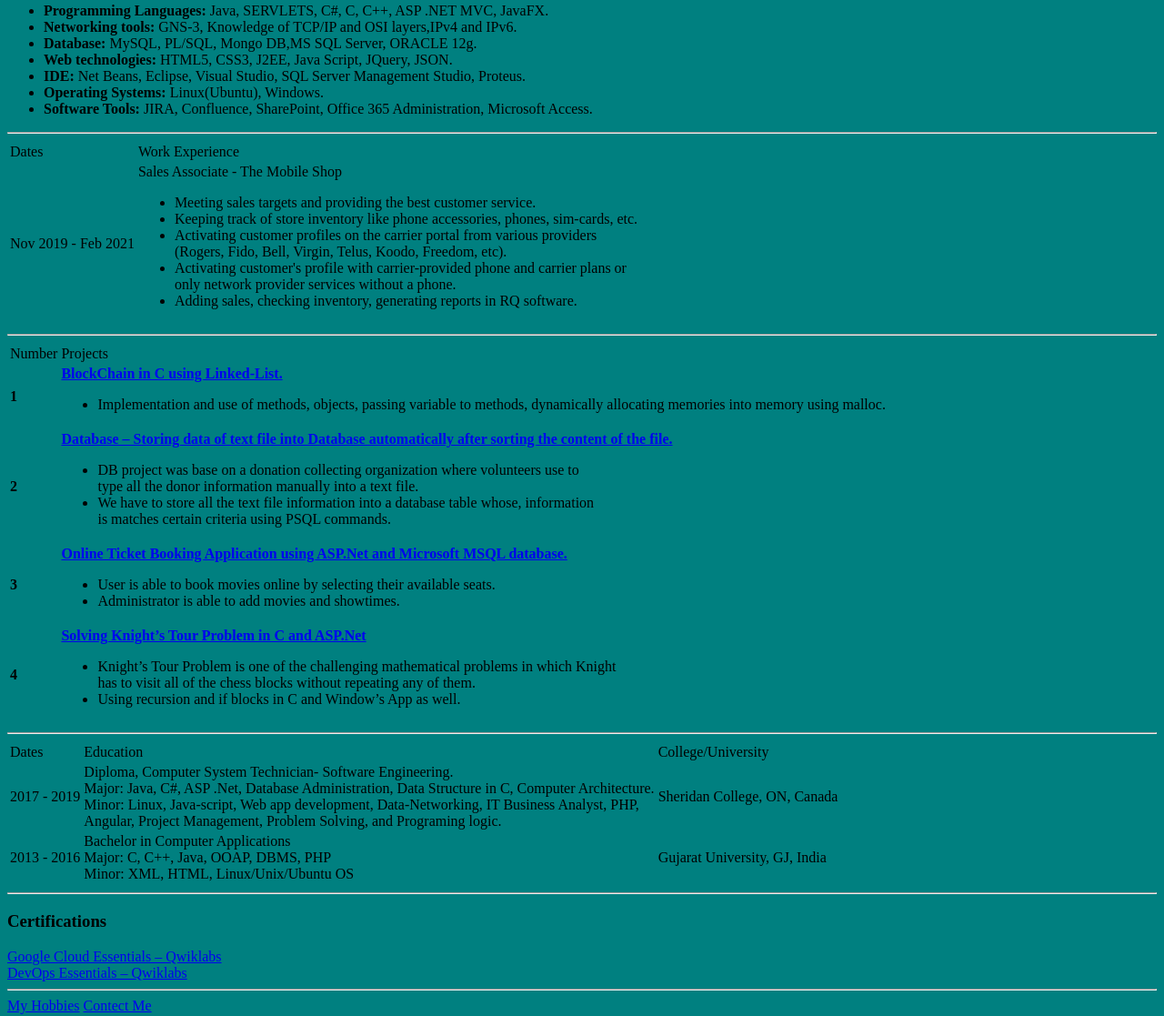
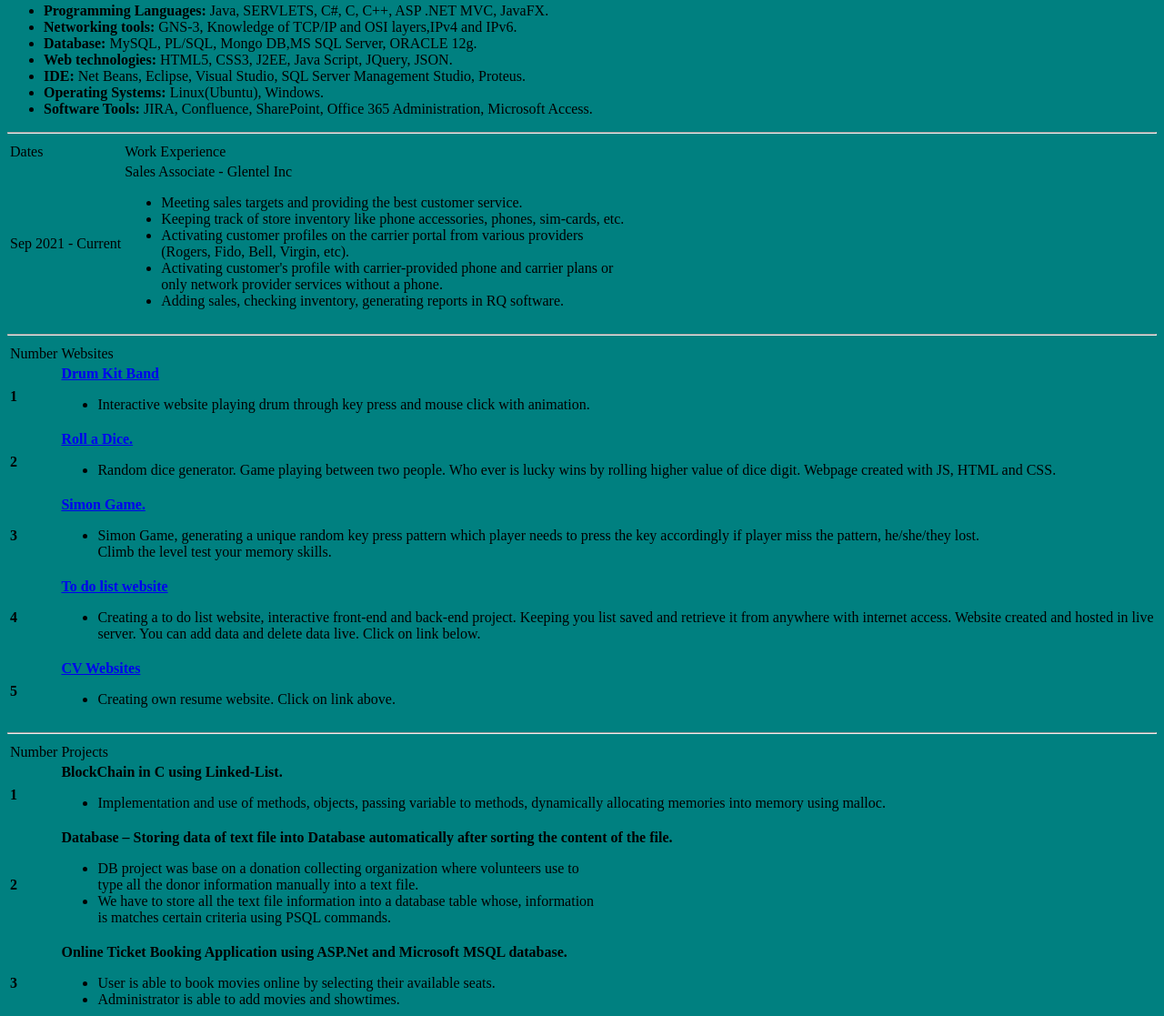
Before and after one commit to patelbimal5/cv, a plain HTML site: page index.html in a window 1280 px wide. Shown: the part 508-1625 px from the top of the page at 91% size. Drawn offline with Linux system fonts and the light colour scheme.

Commit message:
editing content

```diff
--- a/index.html
+++ b/index.html
@@ -2,7 +2,7 @@
 <html lang="en" dir="ltr">
   <head>
     <meta charset="utf-8">
-    <title></title>
+    <title>CV Plain HTML</title>
   </head>
   <body style="background-color:teal;">
 
@@ -110,12 +110,12 @@
       </thead>
       <tbody>
         <tr>
-          <td>Nov 2019 - Feb 2021</td>
-          <td>Sales Associate - The Mobile Shop
+          <td>Sep 2021 - Current</td>
+          <td>Sales Associate - Glentel Inc
             <ul>
               <li>Meeting sales targets and providing the best customer service.</li>
               <li>Keeping track of store inventory like phone accessories, phones, sim-cards, etc. </li>
-              <li>Activating customer profiles on the carrier portal from various providers <br> (Rogers, Fido, Bell, Virgin, Telus, Koodo, Freedom, etc). </li>
+              <li>Activating customer profiles on the carrier portal from various providers <br> (Rogers, Fido, Bell, Virgin, etc). </li>
               <li>Activating customer's profile with carrier-provided phone and carrier plans or <br> only network provider services without a phone. </li>
               <li>Adding sales, checking inventory, generating reports in RQ software.</li>
             </ul>
@@ -133,13 +133,77 @@
       <thead>
         <tr>
           <td>Number</td>
+          <td>Websites</td>
+        </tr>
+      </thead>
+      <tbody>
+        <tr>
+         <td><strong>1</strong></td>
+         <td> <strong> <a href="https://patelbimal5.github.io/DrumKit/">Drum Kit Band</a></strong>
+           <ul>
+             <li>Interactive website playing drum through key press and mouse click with animation.</li>
+           </ul>
+         </td>
+        </tr>
+
+        <tr>
+         <td><strong>2</strong></td>
+         <td> <strong> <a href="https://patelbimal5.github.io/DiceGameChallenge/">Roll a Dice.</a></strong>
+           <ul>
+             <li>Random dice generator. Game playing between two people. Who ever is lucky wins by rolling higher value of dice digit. Webpage created with JS, HTML and CSS.</li>
+            </ul>
+         </td>
+        </tr>
+
+        <tr>
+          <td><strong>3</strong></td>
+          <td>
+            <strong> <a href="https://patelbimal5.github.io/SimonGame/">Simon Game.</a></strong>
+            <ul>
+              <li>Simon Game, generating a unique random key press pattern which player needs to press the key accordingly if player miss the pattern, he/she/they lost. <br> Climb the level test your memory skills.</li>
+              </ul>
+          </td>
+        </tr>
+
+        <tr>
+          <td><strong>4</strong></td>
+          <td>
+            <strong> <a href="https://arcane-headland-24648.herokuapp.com/">	To do list website</a></strong>
+            <ul>
+              <li>Creating a to do list website, interactive front-end and back-end project. Keeping you list saved and retrieve it from anywhere with internet access.
+            Website created and hosted in live server. You can add data and delete data live. Click on link below.</li>
+            </ul>
+          </td>
+        </tr>
+
+        <tr>
+          <td><strong>5</strong></td>
+          <td>
+            <strong> <a href="https://patelbimal5.github.io/cv3/">	CV Websites </a></strong>
+            <ul>
+              <li>Creating own resume website. Click on link above.</li>
+            </ul>
+          </td>
+        </tr>
+
+      </tbody>      <tfoot>
+
+      </tfoot>
+    </table>
+
+    <hr>
+
+    <table>
+      <thead>
+        <tr>
+          <td>Number</td>
           <td>Projects</td>
         </tr>
       </thead>
       <tbody>
         <tr>
          <td><strong>1</strong></td>
-         <td> <strong> <a href="#">BlockChain in C using Linked-List.</a></strong>
+         <td> <strong> BlockChain in C using Linked-List.</strong>
            <ul>
              <li>Implementation and use of methods, objects, passing variable to methods, dynamically allocating memories into memory using malloc.</li>
            </ul>
@@ -148,7 +212,7 @@
 
         <tr>
          <td><strong>2</strong></td>
-         <td> <strong> <a href="#">Database – Storing data of text file into Database automatically after sorting the content of the file.</a></strong>
+         <td> <strong> Database – Storing data of text file into Database automatically after sorting the content of the file.</strong>
            <ul>
              <li>DB project was base on a donation collecting organization where volunteers use to <br>
               type all the donor information manually into a text file.</li>
@@ -162,7 +226,7 @@
         <tr>
           <td><strong>3</strong></td>
           <td>
-            <strong> <a href="#">Online Ticket Booking Application using ASP.Net and Microsoft MSQL database.</a></strong>
+            <strong> Online Ticket Booking Application using ASP.Net and Microsoft MSQL database.</strong>
             <ul>
               <li>User is able to book movies online by selecting their available seats.</li>
               <li>Administrator is able to add movies and showtimes.</li>
@@ -173,7 +237,7 @@
         <tr>
           <td><strong>4</strong></td>
           <td>
-            <strong> <a href="#">	Solving Knight’s Tour Problem in C and ASP.Net</a></strong>
+            <strong> 	Solving Knight’s Tour Problem in C and ASP.Net</strong>
             <ul>
               <li>Knight’s Tour Problem is one of the challenging mathematical problems in which Knight <br>
                  has to visit all of the chess blocks without repeating any of them.</li>
@@ -222,13 +286,16 @@
 
     <hr>
     <h3>Certifications</h3>
-    <a href="https://www.qwiklabs.com/public_profiles/08c752ec-da55-4021-b843-8ef8d2b8a9fe">Google Cloud Essentials – Qwiklabs</a> <br>
-    <a href="https://www.qwiklabs.com/public_profiles/08c752ec-da55-4021-b843-8ef8d2b8a9fe">DevOps Essentials – Qwiklabs</a>
+    <a href="https://www.udemy.com/certificate/UC-f7199e84-21d8-417e-8d97-79794487e638/" target="_blank">Web Development – Udemy</a> <br>
+    <a href="https://www.qwiklabs.com/public_profiles/08c752ec-da55-4021-b843-8ef8d2b8a9fe" target="_blank">Google Cloud Essentials – Qwiklabs</a> <br>
+    <a href="https://www.qwiklabs.com/public_profiles/08c752ec-da55-4021-b843-8ef8d2b8a9fe" target="_blank">DevOps Essentials – Qwiklabs</a>
 
     <hr>
 
-    <a href="#">My Hobbies</a>
-    <a href="#">Contect Me</a>
+    <a href="mailto:patelbimal5@gmail.com">Email Me</a>
+    <a href="tel:+16479165145">Call Me</a>
+    <a href="https://www.linkedin.com/in/bimal-patel-b794b8153/" target="_blank">LinkedIN</a> <br>
+    <a href="https://github.com/patelbimal5" target="_blank">GitHub</a>
 
   </body>
 </html>
```
